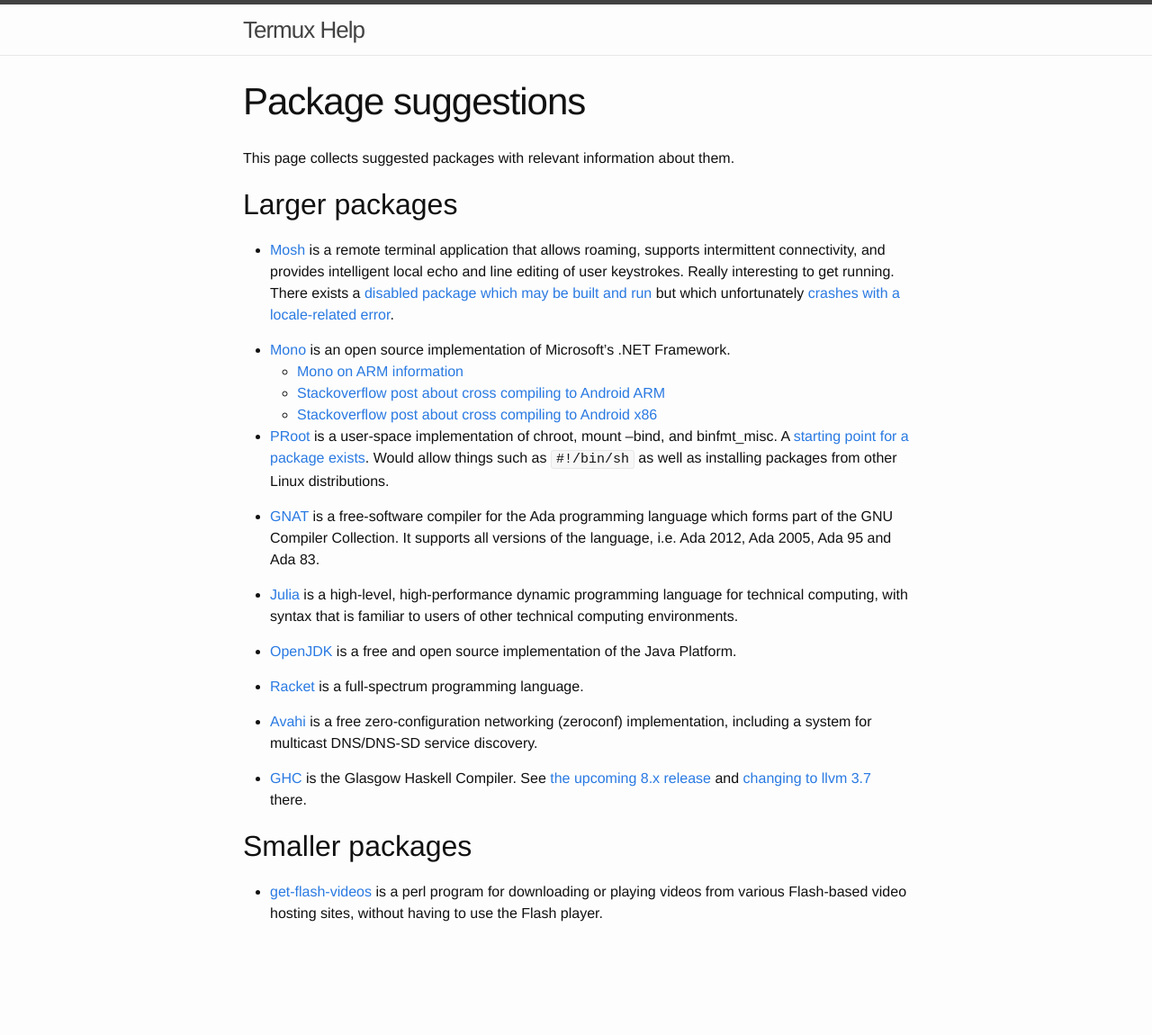
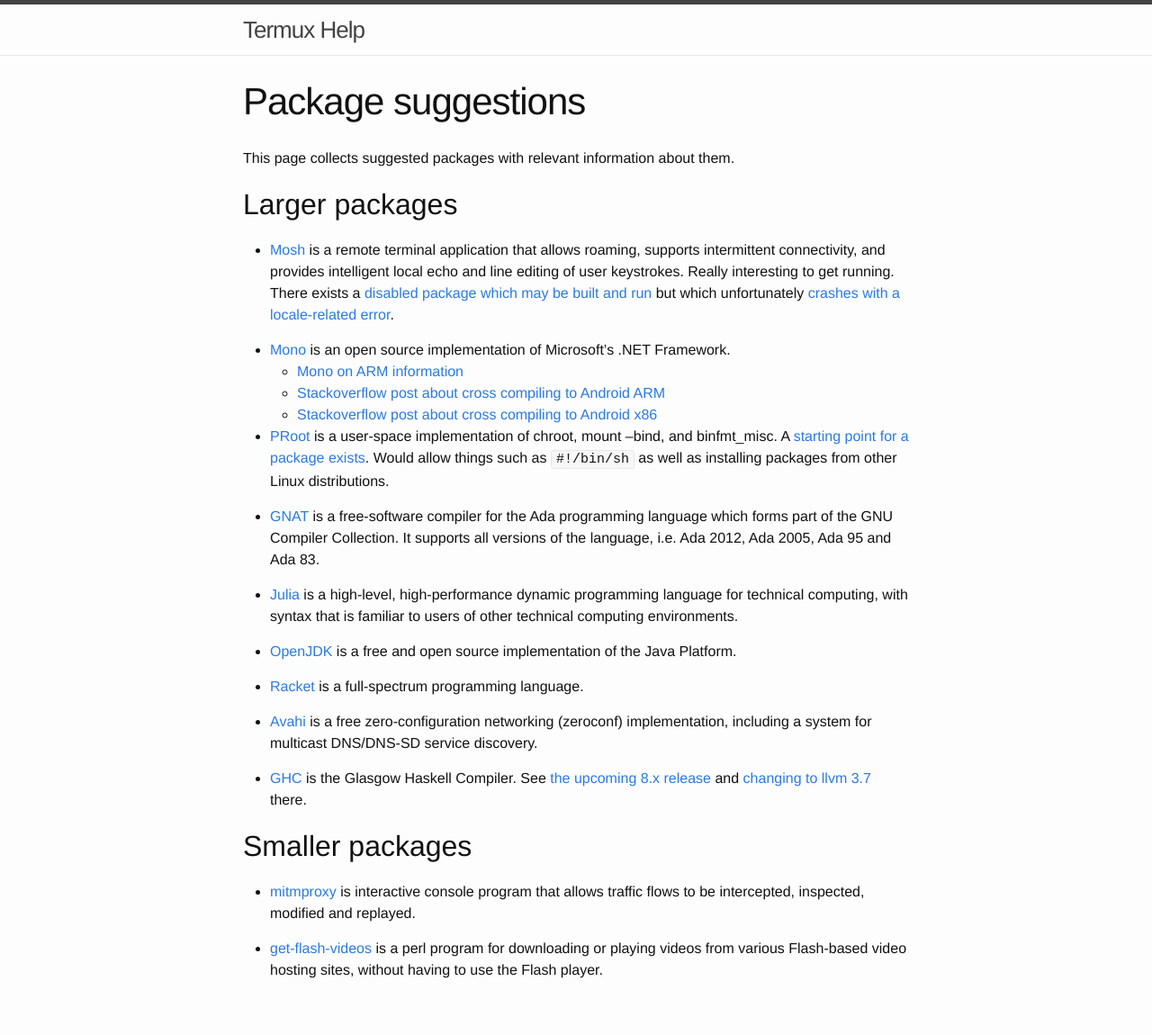
Before and after one commit to termux/termux.github.io, a Jekyll site: the page built from package-suggestions.md, in a window 1280 px wide. Shown: the whole page at 90% size. Built offline with Jekyll 4.4.1, drawn with Linux system fonts in a browser that asks for light colours; before the commit the page ends 1087 px from its top, so only the background shows below that.

Commit message:
Add mitmproxy as package suggestion
This closes https://github.com/termux/termux-app/issues/34.

```diff
--- a/package-suggestions.md
+++ b/package-suggestions.md
@@ -33,4 +33,6 @@
 Smaller packages
 ----------------
 
+- [mitmproxy](https://mitmproxy.org/) is interactive console program that allows traffic flows to be intercepted, inspected, modified and replayed.
+
 - [get-flash-videos](https://github.com/monsieurvideo/get-flash-videos) is a perl program for downloading or playing videos from various Flash-based video hosting sites, without having to use the Flash player.
```
